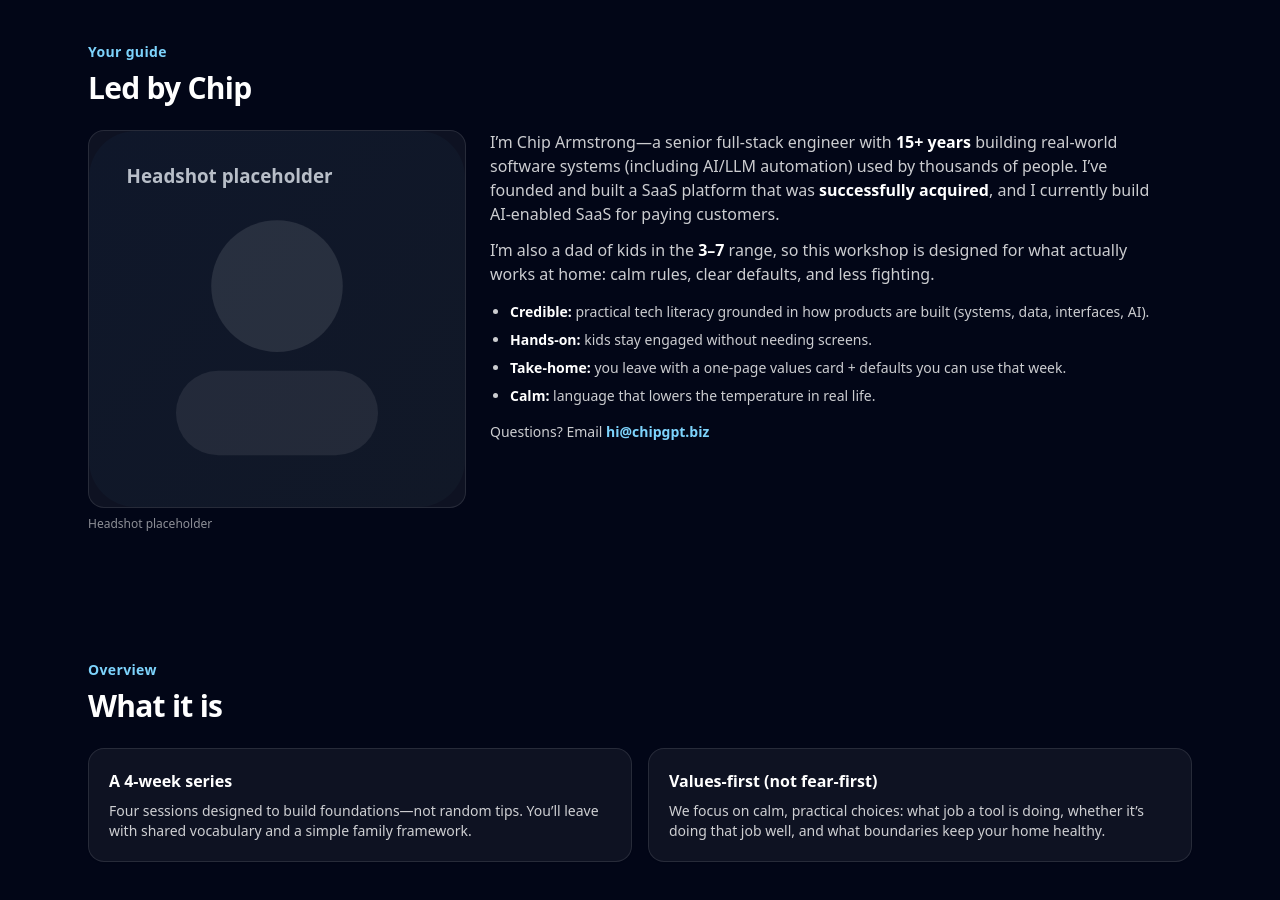
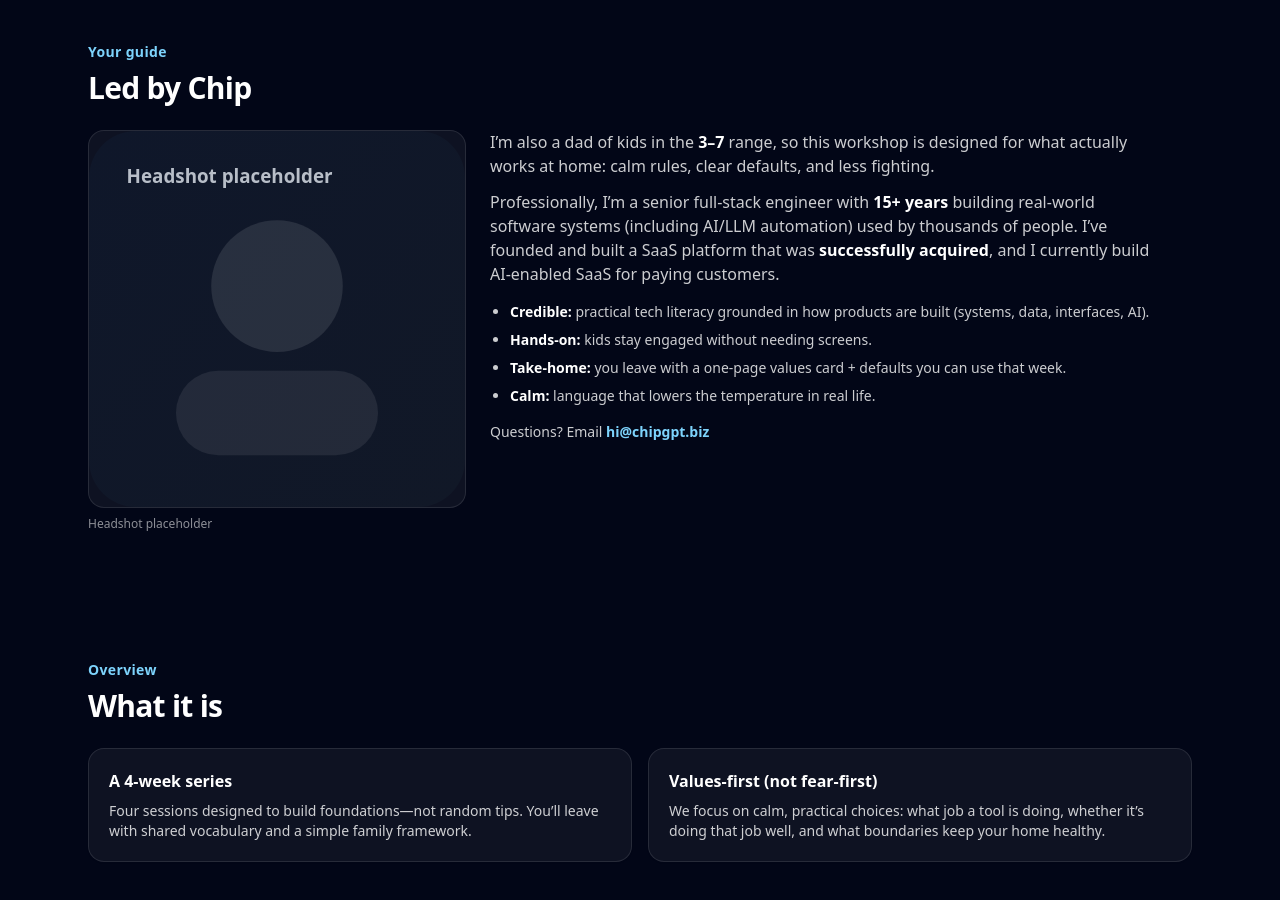
Before and after one commit to chipgpt/tech-literacy-workshop, a React (Vite) app: page / in a window 1280 px wide. Shown: the part 1040-1940 px from the top of the page. Built offline with nearby package versions, Linux system fonts and the light colour scheme; the HTML template or start-up script is replaced by a standard one.

Commit message:
Lead instructor bio with parent experience

```diff
--- a/src/App.tsx
+++ b/src/App.tsx
@@ -354,14 +354,14 @@ export default function App() {
             </div>
             <div className="max-w-2xl text-white/80">
               <p className="text-base">
-                I’m Chip Armstrong—a senior full-stack engineer with <span className="font-semibold text-white">15+ years</span> building
+                I’m also a dad of kids in the <span className="font-semibold text-white">3–7</span> range, so this workshop is designed for
+                what actually works at home: calm rules, clear defaults, and less fighting.
+              </p>
+              <p className="mt-3 text-base">
+                Professionally, I’m a senior full-stack engineer with <span className="font-semibold text-white">15+ years</span> building
                 real-world software systems (including AI/LLM automation) used by thousands of people.
                 I’ve founded and built a SaaS platform that was <span className="font-semibold text-white">successfully acquired</span>, and I
                 currently build AI-enabled SaaS for paying customers.
-              </p>
-              <p className="mt-3 text-base">
-                I’m also a dad of kids in the <span className="font-semibold text-white">3–7</span> range, so this workshop is designed for
-                what actually works at home: calm rules, clear defaults, and less fighting.
               </p>
               <ul className="mt-4 list-disc space-y-2 pl-5 text-sm">
                 <li><span className="font-semibold text-white">Credible:</span> practical tech literacy grounded in how products are built (systems, data, interfaces, AI).</li>
```
